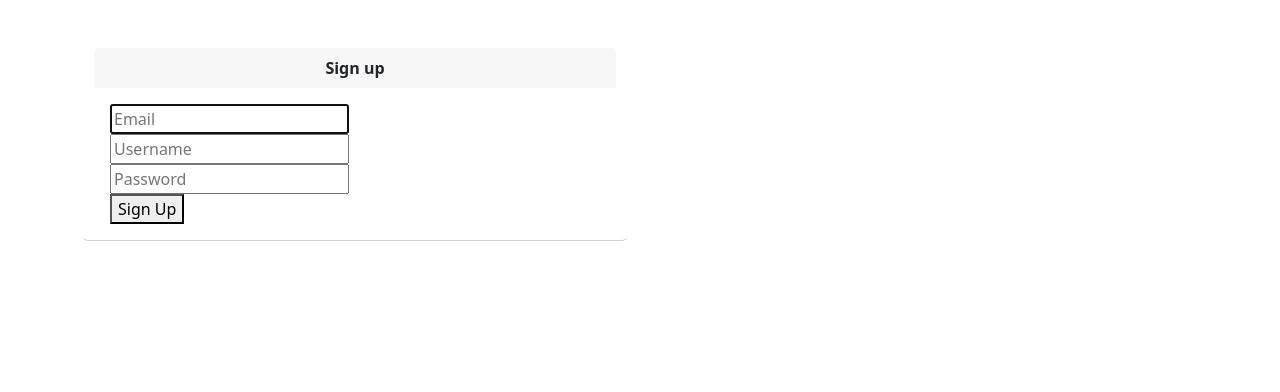
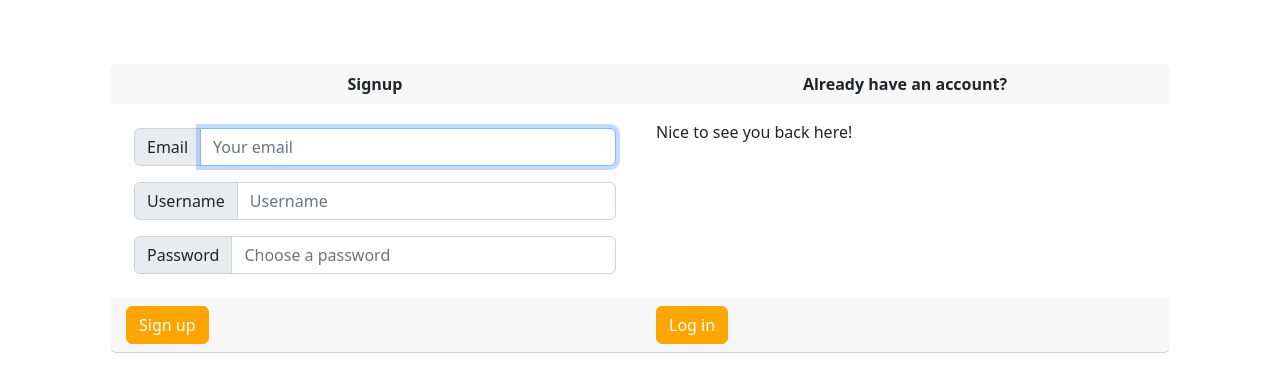
Before and after one commit to PeARSearch/PeARS-lite, a Flask app: page /auth/signup in a window 1280 px wide. Shown: the part 76-468 px from the top of the page. Run offline with Flask 2, Linux system fonts and the light colour scheme; parts of the project's set-up code (start-up, migrations or seed data) failed here and were passed over; some libraries are stand-ins or nearby versions.

Commit message:
Fixed css for sign up page.

```diff
--- a/app/templates/auth/signup.html
+++ b/app/templates/auth/signup.html
@@ -2,41 +2,52 @@
 
 {% block body %}
 <div class="container">
-  <div class="row col-md-6">
+  <div class="row p-3">
+    <div class="card-group">
+
     <div class="card">
-      <div class="card-header text-center"><b>Sign up</b></div>
+      <div class="card-header text-center"><b>Signup</b></div>
       <div class="card-body">
 	{% with messages = get_flashed_messages() %}
         {% if messages %}
             <div class="notification is-danger">
-          {{ messages[0] }}. Go to <a href="{{ url_for('auth.login') }}">login page</a>.
+            {{ messages[0] }}  Go to <a href="{{ url_for('auth.login') }}">login page</a>.
             </div>
         {% endif %}
         {% endwith %}
-        <form method="POST" action="/auth/signup">
-            <div class="field">
-                <div class="control">
-                    <input class="input is-large" type="email" name="email" placeholder="Email" autofocus="">
+      <form method="POST" action="/auth/signup" enctype="multipart/form-data">
+            <div class="input-group p-2">
+              <span class="input-group-text">Email   </span>
+              <input class="form-control input-s" type="email" name="email" placeholder="Your email" autofocus="">
+            </div>
+            <div class="input-group p-2">
+              <span class="input-group-text">Username   </span>
+              <input class="form-control input-s" type="text" name="name" placeholder="Username" autofocus="">
+            </div>
+            <div class="input-group p-2">
+              <span class="input-group-text">Password</span>
+              <input class="form-control input-s" type="password" name="password" placeholder="Choose a password">
+            </div>
+      </div>
+      <div class="card-footer clearfix">
+        <span class="input-group-btn">
+        <input id="submit_button" type="submit" class="btn btn-success" value="Sign up">
+      </div>
+      </form>
+    </div>
+
+    <div class="card">
+      <div class="card-header text-center"><b>Already have an account?</b></div>
+        <div class="card-body">
+	  Nice to see you back here!
+        </div>
+        <div class="card-footer clearfix">
+          <span class="input-group-btn">
+          <a href={{url_for('auth.login')}} class="btn btn-success" role="button">Log in</a>
+        </div>
       </div>
     </div>
 
-            <div class="field">
-                <div class="control">
-                    <input class="input is-large" type="text" name="name" placeholder="Username" autofocus="">
-                </div>
-            </div>
-
-            <div class="field">
-                <div class="control">
-                    <input class="input is-large" type="password" name="password" placeholder="Password">
-                </div>
-            </div>
-
-            <button class="button is-block is-info is-large is-fullwidth">Sign Up</button>
-        </form>
-      </div>
-      </div>
-    </div>
   </div>
 </div>
 {% endblock %}
```
Lines whose indentation alone changed are shown as unchanged.
